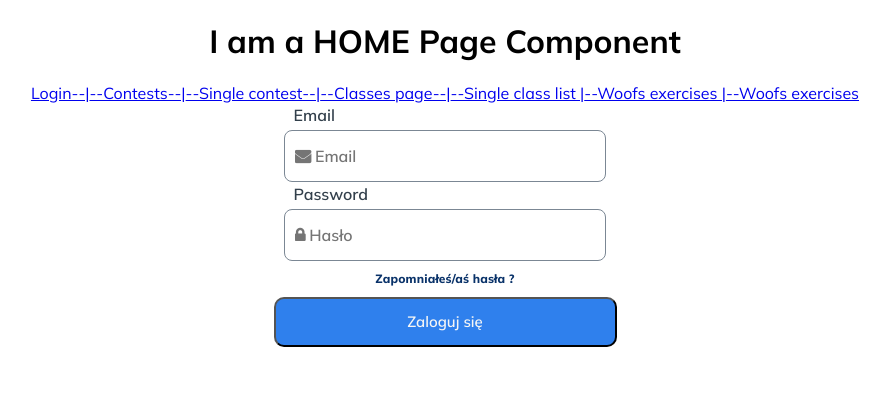
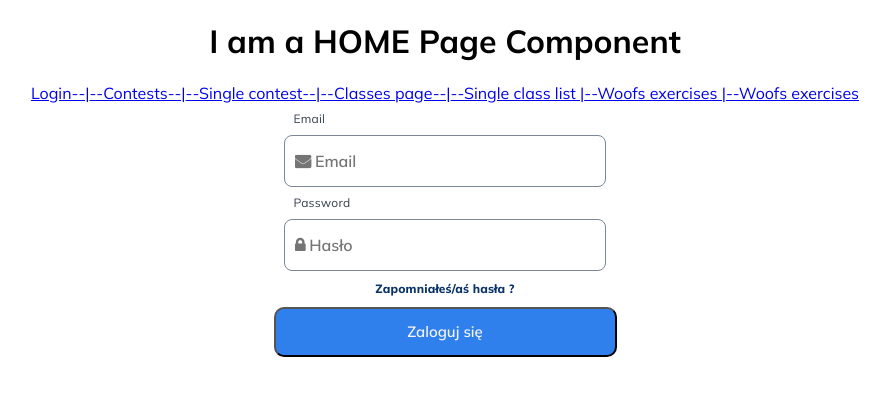
Before and after one commit to CC2021-WBL/GOOD-BOI-Application, a React (Create React App) app: page /login in a window 1280 px wide. Shown: the top 396 px of the page, without its empty margins (195-1085 px from the left). Built offline with nearby package versions, Linux system fonts and the light colour scheme.

Commit message:
-Fixes in styles again

```diff
--- a/src/Pages/ForgotPassPage/ForgotPassPageStyled.js
+++ b/src/Pages/ForgotPassPage/ForgotPassPageStyled.js
@@ -11,7 +11,7 @@ const StyledForgotPassForm = styled.form`
     color: ${COLORS.grey800};
     ${FONTS.label_regular};
     align-self: flex-start;
-    padding: 2em 0 3px 20px;
+    padding: 2em 0 10px 20px;
   }
 
   input {
--- a/src/Pages/LoginPage/LoginPageStyled.js
+++ b/src/Pages/LoginPage/LoginPageStyled.js
@@ -8,10 +8,10 @@ const StyledForm = styled.form`
   align-items: center;
 
   label {
-    ${FONTS.body_semibold};
+    ${FONTS.label_regular};
     color: ${COLORS.grey800};
     align-self: flex-start;
-    padding: 0 0 3px 20px;
+    padding: 10px 0 10px 20px;
   }
 
   .forgot-pass {
```
